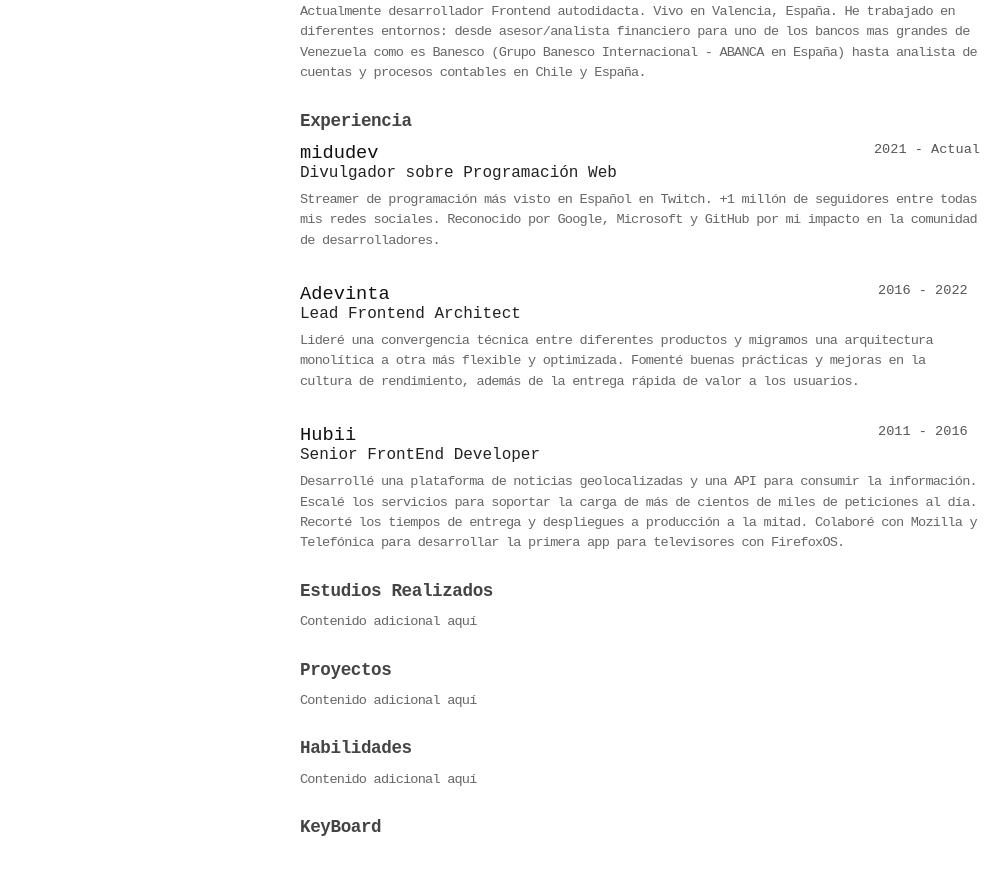
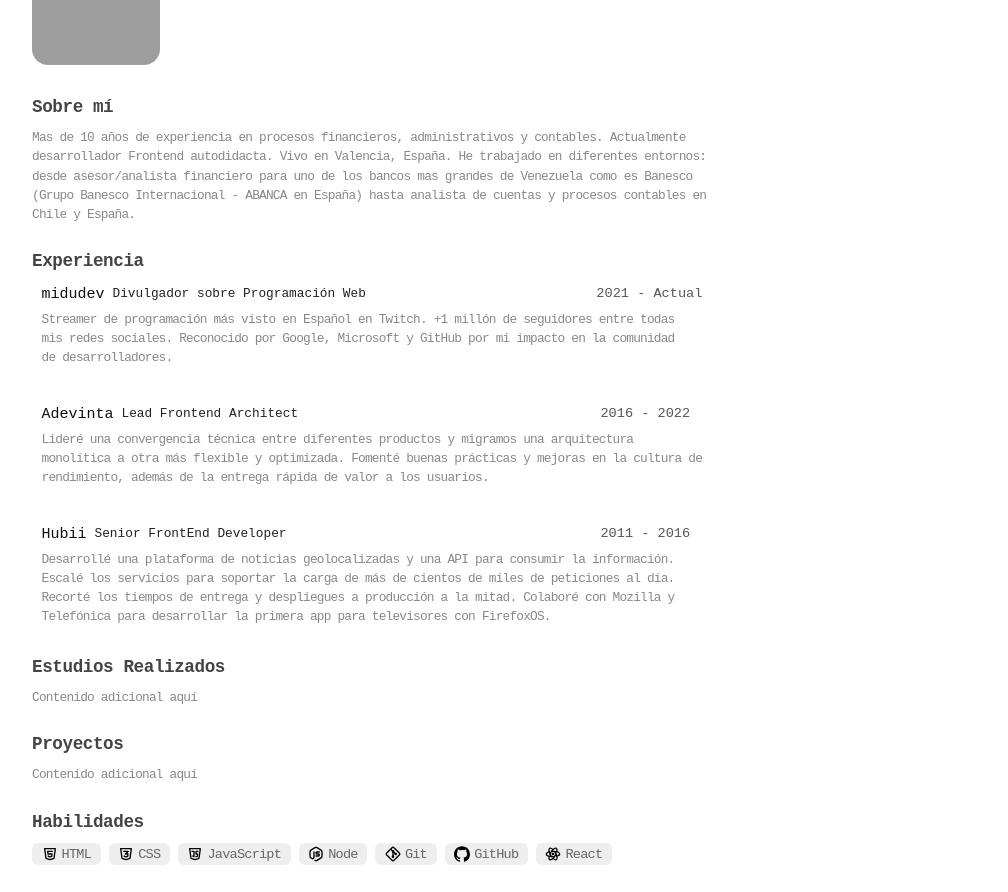
Before and after one commit to caceresgenki/cvGenkiDev, a React (Vite) app in the folder cvGenkiDev/: page / in a window 1280 px wide. Shown: the part 344-1236 px from the top of the page, without its empty margins (0-1008 px from the left). Before the commit the page ends 1209 px from the top, so only its background shows below. Built offline with nearby package versions, Linux system fonts and the light colour scheme; grey boxes are pictures that could not be loaded.

Commit message:
march 9 15.58

```diff
--- a/cvGenkiDev/src/Components/Experience.jsx
+++ b/cvGenkiDev/src/Components/Experience.jsx
@@ -1,6 +1,7 @@
 import React from 'react'
 import Section from './Section'
 import {work} from '../cv.json'
+import '../StyleCss/Experience.css'
 
 
 
@@ -17,7 +18,7 @@ function Experience() {
               const years = `${startYear} - ${endYear}`;
 
               return (
-                <li key={name + startDate}>
+                <li className= 'list-experience' key={name + startDate}>
                   <article>
                     <header>
                       <div>
--- a/cvGenkiDev/src/Components/Hero.jsx
+++ b/cvGenkiDev/src/Components/Hero.jsx
@@ -6,6 +6,7 @@ import Phone from './Icons/Phone'
 import LinkedIn from './Icons/LinkedIn'
 import GitHub from './Icons/GitHub'
 import WorldMap from './Icons/WorldMap'
+import '../StyleCss/Hero.css'
 
 
 const {name, label, image, location, profiles, phone, email} = basics
--- a/cvGenkiDev/src/Components/Skills.jsx
+++ b/cvGenkiDev/src/Components/Skills.jsx
@@ -1,13 +1,48 @@
 import React from 'react'
 import Section from './Section'
-import {basics} from '../cv.json'
+import {skills} from '../cv.json'
+import CSS from './Icons/CSS'
+import Git from './Icons/Git'
+import HTML from './Icons/HTML'
+import GitHub from './Icons/GitHub'
+import iReact from './Icons/iReact'
+import JavaScript from './Icons/JavaScript'
+import Node from './Icons/Node'
+import '../StyleCss/Skills.css'
 
+
+const SOCIAL_ICONS = {
+  HTML,
+  CSS,
+  JavaScript,
+  iReact,
+  Node,
+  Git,
+  GitHub,
+};
 
 function Skills() {
    return (
    <>
      <Section title='Habilidades'>
-       <p>Contenido adicional aquí</p>
+        <div className='ulSkills'>
+        {
+          skills.map(({ name }) => {
+          const iconName = name === "Git.jsx" ? "Git" : name
+          const nameReact = name === "iReact" ? "React" : name
+          const Icon = SOCIAL_ICONS[iconName];
+
+          return (
+            <ul >
+              <li key={name}>
+                {Icon && <Icon />} <span>{nameReact}</span>
+              </li>
+            </ul>
+
+            );
+            })
+         }
+         </div>
      </Section>
    </>
    )
--- /dev/null
+++ b/cvGenkiDev/src/StyleCss/Experience.css
@@ -0,0 +1,48 @@
+/* Estilos Experience */
+
+  ul {
+    display: flex;
+    flex-direction: column;
+    gap: 32px;
+  }
+
+  .list-experience {
+    background-color: transparent;
+  }
+
+  article h3 {
+    font-weight: 500;
+    color: #111;
+  }
+
+  article a {
+    color: #111;
+  }
+
+  article a:hover {
+    text-decoration: underline;
+  }
+
+  article h4 {
+    color: #222;
+    font-weight: 400;
+  }
+
+  header {
+    display: flex;
+    justify-content: space-between;
+    align-items: flex-start;
+    margin-bottom: 4px;
+  }
+
+  time {
+    color: #555;
+    font-size: 0.85rem;
+    min-width: 102px;
+  }
+
+  @media (width <= 700px) {
+    time {
+      text-align: right;
+    }
+  }
--- a/cvGenkiDev/src/StyleCss/style.css
+++ b/cvGenkiDev/src/StyleCss/Hero.css
@@ -111,55 +111,3 @@
       margin: 0 auto;
     }
   }
-
-
-/* Estilos About */
-
-
-
-
-
-/* Estilos Experience */
-
-ul {
-  display: flex;
-  flex-direction: column;
-  gap: 32px;
-}
-
-article h3 {
-  font-weight: 500;
-  color: #111;
-}
-
-article a {
-  color: #111;
-}
-
-article a:hover {
-  text-decoration: underline;
-}
-
-article h4 {
-  color: #222;
-  font-weight: 400;
-}
-
-header {
-  display: flex;
-  justify-content: space-between;
-  align-items: flex-start;
-  margin-bottom: 4px;
-}
-
-time {
-  color: #555;
-  font-size: 0.85rem;
-  min-width: 102px;
-}
-
-@media (width <= 700px) {
-  time {
-    text-align: right;
-  }
-}
--- /dev/null
+++ b/cvGenkiDev/src/StyleCss/Skills.css
@@ -0,0 +1,24 @@
+
+div {
+  display: inline-flex;
+  gap: 8px;
+  flex-wrap: wrap;
+}
+
+/* ul {
+    display: inline-flex;
+    gap: 8px;
+    flex-wrap: wrap;
+  } */
+
+li {
+    align-items: center;
+    background: #eee;
+    border-radius: 6px;
+    color: black;
+    display: flex;
+    font-size: 0.8rem;
+    font-weight: 500;
+    gap: 4px;
+    padding: 0.2rem 0.6rem;
+  }
--- a/cvGenkiDev/src/cv.json
+++ b/cvGenkiDev/src/cv.json
@@ -20,6 +20,11 @@
           "network": "LinkedIn",
           "username": "Genki Cáceres",
           "url": "https://www.linkedin.com/in/genki-c%C3%A1ceres-49154696/"
+        },
+        {
+          "network": "GitHub",
+          "username": "Genki Cáceres",
+          "url": "https://github.com/caceresgenki"
         }
       ]
     },
@@ -122,31 +127,10 @@
         ]
       },
       {
-        "name": "Tailwind",
-        "level": "Avanzado",
-        "keywords": [
-          "Desarrollo Web", "Frontend", "CSS Framework", "Diseño Responsive"
-        ]
-      },
-      {
-        "name": "TypeScript",
-        "level": "Avanzado",
-        "keywords": [
-          "Desarrollo Web", "Frontend", "Backend", "JavaScript Superset"
-        ]
-      },
-      {
         "name": "Node",
         "level": "Avanzado",
         "keywords": [
           "Desarrollo Web", "Backend", "JavaScript", "Servidor"
-        ]
-      },
-      {
-        "name": "MySQL",
-        "level": "Avanzado",
-        "keywords": [
-          "Bases de Datos", "SQL", "Almacenamiento de Datos", "Backend"
         ]
       },
       {
@@ -164,14 +148,7 @@
         ]
       },
       {
-        "name": "Next.js",
-        "level": "Avanzado",
-        "keywords": [
-          "Desarrollo Web", "Frontend", "React Framework", "SSR", "Static Generation"
-        ]
-      },
-      {
-        "name": "React",
+        "name": "iReact",
         "level": "Avanzado",
         "keywords": [
           "Desarrollo Web", "Frontend", "JavaScript Library", "UI"
--- a/cvGenkiDev/src/main.jsx
+++ b/cvGenkiDev/src/main.jsx
@@ -2,7 +2,6 @@ import React from 'react'
 import ReactDOM from 'react-dom/client'
 import App from './App.jsx'
 import './index.css'
-import './StyleCss/style.css'
 import './StyleCss/section.css'
 
 ReactDOM.createRoot(document.getElementById('root')).render(
```
